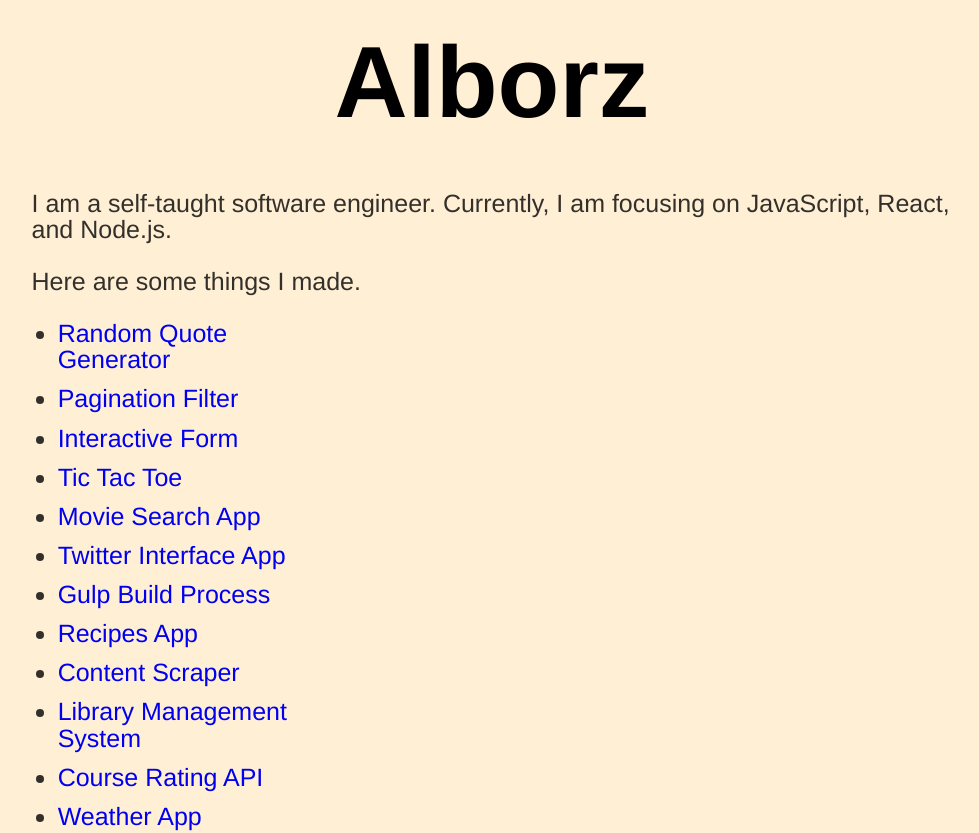
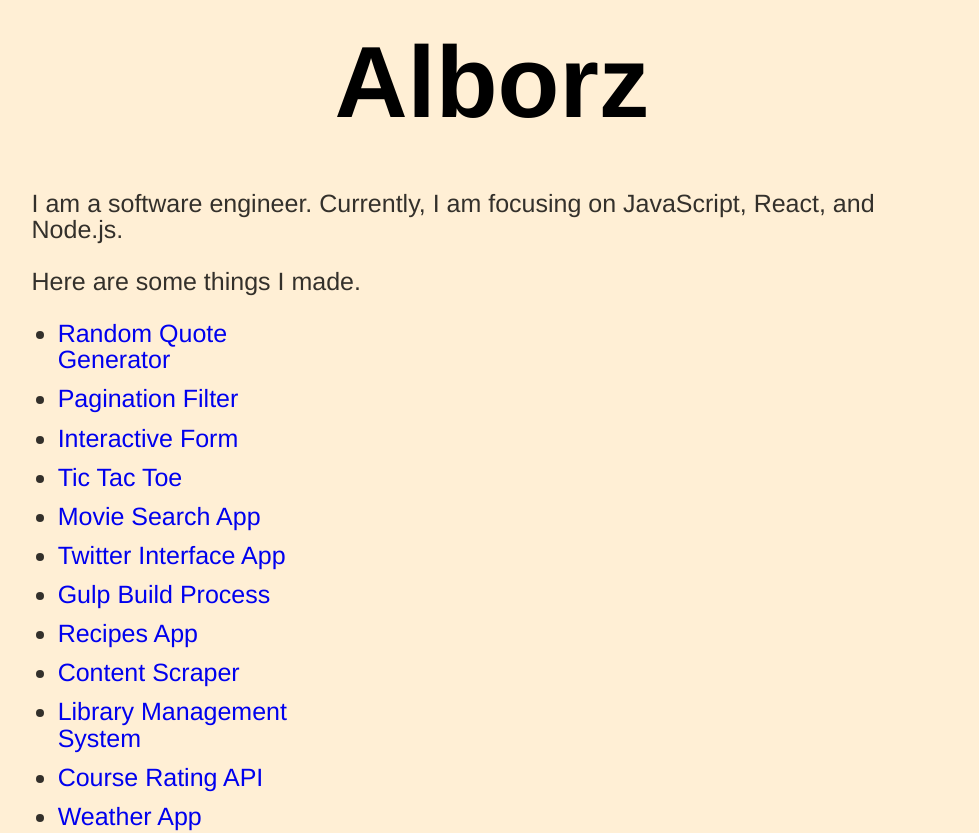
Before and after one commit to amesbahi/alborzmesbahi, a Gatsby site: page / in a window 1280 px wide. Shown: the top 833 px of the page, without its empty margins (148-1127 px from the left). Built offline with nearby package versions, Linux system fonts and the light colour scheme; Gatsby itself is replaced by a stand-in of ours.

Commit message:
📝 Update content

```diff
--- a/src/pages/index.js
+++ b/src/pages/index.js
@@ -9,7 +9,7 @@ const IndexPage = () => (
   <Layout>
     <SEO title="Home" keywords={[`gatsby`, `application`, `react`]} />
     <p>
-      I am a self-taught software engineer. Currently, I am focusing on JavaScript, React, and Node.js.
+      I am a software engineer. Currently, I am focusing on JavaScript, React, and Node.js.
     </p>
     <p>Here are some things I made.</p>
     <div style={{ maxWidth: `300px`, marginBottom: `1.45rem` }}>
```
